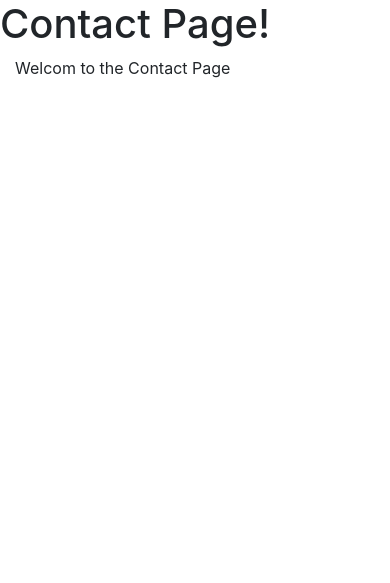
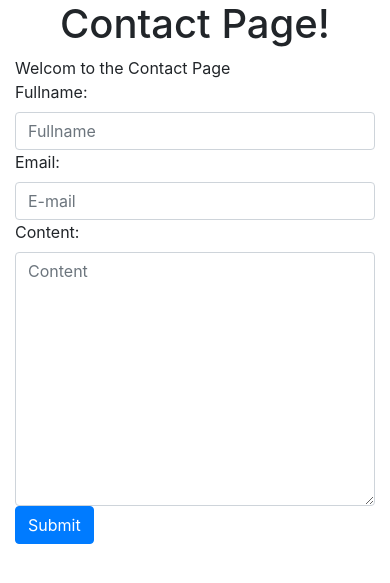
Before and after one commit to szymon6927/django-ecommerce, a Django app: page /contact/ in a window 390 px wide. Shown: the top 583 px of the page. Run offline with Django 3.2, Linux system fonts and the light colour scheme; some libraries are stand-ins or nearby versions.

Commit message:
add tempaltes, create user login and register form

```diff
--- /dev/null
+++ b/ecommerce/ecommerce/form.py
@@ -0,0 +1,55 @@
+from django import forms
+from django.contrib.auth import get_user_model
+
+
+class ContactForm(forms.Form):
+    fullname = forms.CharField(widget=forms.TextInput(attrs={'class': 'form-control', 'placeholder': 'Fullname'}))
+    email = forms.EmailField(widget=forms.EmailInput(attrs={'class': 'form-control', 'placeholder': 'E-mail'}))
+    content = forms.CharField(widget=forms.Textarea(attrs={'class': 'form-control', 'placeholder': 'Content'}))
+
+    def clean_email(self):
+        email = self.cleaned_data.get('email')
+        if 'gmail.com' not in email:
+            raise forms.ValidationError("Email does not contain gmail domain")
+
+        return email
+
+
+class LoginForm(forms.Form):
+    username = forms.CharField()
+    password = forms.CharField(widget=forms.PasswordInput)
+
+
+class RegisterForm(forms.Form):
+    username = forms.CharField()
+    email = forms.EmailField()
+    password1 = forms.CharField(widget=forms.PasswordInput)
+    password2 = forms.CharField(label="Confirm password", widget=forms.PasswordInput)
+
+    def clean_username(self):
+        username = self.cleaned_data.get('username')
+        user = get_user_model()
+        qs = user.objects.filter(username=username)
+        if qs.exists():
+            raise forms.ValidationError("Username is taken")
+
+        return username
+
+    def clean_email(self):
+        email = self.cleaned_data.get('email')
+        user = get_user_model()
+        qs = user.objects.filter(email=email)
+        if qs.exists():
+            raise forms.ValidationError("email is taken")
+
+        return email
+
+    def clean(self):
+        data = self.cleaned_data
+        password1 = data.get('password1')
+        password2 = data.get('password2')
+
+        if password1 == password2:
+            return data
+        else:
+            raise forms.ValidationError("Password must much")
--- a/ecommerce/ecommerce/settings.py
+++ b/ecommerce/ecommerce/settings.py
@@ -118,3 +118,9 @@ USE_TZ = True
 # https://docs.djangoproject.com/en/1.11/howto/static-files/
 
 STATIC_URL = '/static/'
+
+STATICFILES_DIRS = [
+    os.path.join(BASE_DIR, "static"),
+]
+
+STATIC_ROOT = os.path.join(os.path.dirname(BASE_DIR), "static")
--- a/ecommerce/ecommerce/urls.py
+++ b/ecommerce/ecommerce/urls.py
@@ -15,11 +15,18 @@ Including another URLconf
 """
 from django.conf.urls import url
 from django.contrib import admin
-from .views import home_page, about_page, contact_page
+from django.conf import settings
+from django.conf.urls.static import static
+from .views import home_page, about_page, contact_page, login_page, register_page
 
 urlpatterns = [
     url(r'^$', home_page),
     url(r'^about/$', about_page),
     url(r'^contact/$', contact_page),
+    url(r'^login/$', login_page),
+    url(r'^register/$', register_page),
     url(r'^admin/', admin.site.urls),
 ]
+
+if settings.DEBUG:
+    urlpatterns += static(settings.STATIC_URL, document_root=settings.STATIC_ROOT)
--- a/ecommerce/ecommerce/views.py
+++ b/ecommerce/ecommerce/views.py
@@ -1,10 +1,13 @@
-from django.shortcuts import render
+from django.shortcuts import render, redirect
+from django.contrib.auth import login, authenticate, get_user_model
+from .form import ContactForm, LoginForm, RegisterForm
 
 
 def home_page(request):
     context = {
         'title': "Home Page!",
-        'content': "Welcom to the Home Page"
+        'content': "Welcom to the Home Page",
+        'premium_content': "Yeah!"
     }
     return render(request, "hompage.html", context)
 
@@ -18,8 +21,50 @@ def about_page(request):
 
 
 def contact_page(request):
+    contact_form = ContactForm(request.POST or None)
     context = {
         'title': "Contact Page!",
-        'content': "Welcom to the Contact Page"
+        'content': "Welcom to the Contact Page",
+        'form': contact_form
     }
-    return render(request, "hompage.html", context)
+    if contact_form.is_valid():
+        print(contact_form.cleaned_data)
+    return render(request, "contact/view.html", context)
+
+
+def login_page(request):
+    login_form = LoginForm(request.POST or None)
+    context = {
+        'form': login_form
+    }
+    print(request.user.is_authenticated())
+    if login_form.is_valid():
+        print(login_form.cleaned_data)
+        username = login_form.cleaned_data.get('username')
+        password = login_form.cleaned_data.get('password')
+        user = authenticate(request, username=username, password=password)
+        if user is not None:
+            login(request, user)
+            return redirect('/')
+        else:
+            print("Error")
+            context['form'] = LoginForm()
+
+    return render(request, "auth/login.html", context)
+
+
+def register_page(request):
+    register_form = RegisterForm(request.POST or None)
+    context = {
+        'form': register_form
+    }
+    if request.method == 'POST':
+        if register_form.is_valid():
+            user = get_user_model()
+            username = register_form.cleaned_data.get('username')
+            password = register_form.cleaned_data.get('password')
+            email = register_form.cleaned_data.get('email')
+            new_user = user.objects.create_user(username, password, email)
+            print(new_user)
+
+    return render(request, "auth/register.html", context)
--- /dev/null
+++ b/ecommerce/templates/auth/login.html
@@ -0,0 +1,5 @@
+<form method="POST">
+  {% csrf_token %}
+  {{ form }}
+  <button type="submit" class="btn btn-primary">Submit</button>
+</form>
--- /dev/null
+++ b/ecommerce/templates/auth/register.html
@@ -0,0 +1,5 @@
+<form method="POST">
+  {% csrf_token %}
+  {{ form }}
+  <button type="submit" class="btn btn-primary">Submit</button>
+</form>
--- /dev/null
+++ b/ecommerce/templates/contact/view.html
@@ -0,0 +1,38 @@
+<!doctype html>
+<html lang="en">
+  <head>
+    <!-- Required meta tags -->
+    <meta charset="utf-8">
+    <meta name="viewport" content="width=device-width, initial-scale=1, shrink-to-fit=no">
+
+    <!-- Bootstrap CSS -->
+    <link rel="stylesheet" href="https://stackpath.bootstrapcdn.com/bootstrap/4.1.3/css/bootstrap.min.css" integrity="sha384-MCw98/SFnGE8fJT3GXwEOngsV7Zt27NXFoaoApmYm81iuXoPkFOJwJ8ERdknLPMO" crossorigin="anonymous">
+
+    <title>Hello, world!</title>
+  </head>
+  <body>
+    <h1 class="text-center">{{ title }}</h1>
+    <div class="container">
+      <div class="row">
+        <div class="col-md-12 col-sm-12">
+          {{ content }}
+        </div>
+      </div>
+      <div class="row">
+        <div class="col-md-12 col-sm-12">
+          <form method="POST">
+            {% csrf_token %}
+            {{ form }}
+            <button type="submit" class="btn btn-primary">Submit</button>
+          </form>
+        </div>
+      </div>
+    </div>
+
+    <!-- Optional JavaScript -->
+    <!-- jQuery first, then Popper.js, then Bootstrap JS -->
+    <script src="https://code.jquery.com/jquery-3.3.1.min.js" integrity="sha384-q8i/X+965DzO0rT7abK41JStQIAqVgRVzpbzo5smXKp4YfRvH+8abtTE1Pi6jizo" crossorigin="anonymous"></script>
+    <script src="https://cdnjs.cloudflare.com/ajax/libs/popper.js/1.14.3/umd/popper.min.js" integrity="sha384-ZMP7rVo3mIykV+2+9J3UJ46jBk0WLaUAdn689aCwoqbBJiSnjAK/l8WvCWPIPm49" crossorigin="anonymous"></script>
+    <script src="https://stackpath.bootstrapcdn.com/bootstrap/4.1.3/js/bootstrap.min.js" integrity="sha384-ChfqqxuZUCnJSK3+MXmPNIyE6ZbWh2IMqE241rYiqJxyMiZ6OW/JmZQ5stwEULTy" crossorigin="anonymous"></script>
+  </body>
+</html>
--- a/ecommerce/templates/hompage.html
+++ b/ecommerce/templates/hompage.html
@@ -1,3 +1,4 @@
+{% load static %}
 <!doctype html>
 <html lang="en">
   <head>
@@ -6,8 +7,10 @@
     <meta name="viewport" content="width=device-width, initial-scale=1, shrink-to-fit=no">
 
     <!-- Bootstrap CSS -->
-    <link rel="stylesheet" href="https://stackpath.bootstrapcdn.com/bootstrap/4.1.3/css/bootstrap.min.css" integrity="sha384-MCw98/SFnGE8fJT3GXwEOngsV7Zt27NXFoaoApmYm81iuXoPkFOJwJ8ERdknLPMO" crossorigin="anonymous">
+    <link rel="stylesheet" href="https://stackpath.bootstrapcdn.com/bootstrap/4.1.3/css/bootstrap.min.css"
+          integrity="sha384-MCw98/SFnGE8fJT3GXwEOngsV7Zt27NXFoaoApmYm81iuXoPkFOJwJ8ERdknLPMO" crossorigin="anonymous">
 
+    <link rel="stylesheet" href="{% static 'css/style.css' %}" />
     <title>Hello, world!</title>
   </head>
   <body>
@@ -17,13 +20,19 @@
         <div class="col-md-12 col-sm-12">
           {{ content }}
         </div>
+        <div class="col-md-12 col-sm-12">
+          <img class="img-fluid" src="{% static 'img/glass.jpg' %}" />
+        </div>
+        {% if user.is_authenticated %}
+          <div class="col-md-12 col-sm-12">{{ premium_content }}</div>
+        {% endif %}
       </div>
     </div>
 
     <!-- Optional JavaScript -->
     <!-- jQuery first, then Popper.js, then Bootstrap JS -->
-    <script src="https://code.jquery.com/jquery-3.3.1.min.js" integrity="sha384-q8i/X+965DzO0rT7abK41JStQIAqVgRVzpbzo5smXKp4YfRvH+8abtTE1Pi6jizo" crossorigin="anonymous"></script>
-    <script src="https://cdnjs.cloudflare.com/ajax/libs/popper.js/1.14.3/umd/popper.min.js" integrity="sha384-ZMP7rVo3mIykV+2+9J3UJ46jBk0WLaUAdn689aCwoqbBJiSnjAK/l8WvCWPIPm49" crossorigin="anonymous"></script>
-    <script src="https://stackpath.bootstrapcdn.com/bootstrap/4.1.3/js/bootstrap.min.js" integrity="sha384-ChfqqxuZUCnJSK3+MXmPNIyE6ZbWh2IMqE241rYiqJxyMiZ6OW/JmZQ5stwEULTy" crossorigin="anonymous"></script>
+    <script src="https://code.jquery.com/jquery-3.3.1.min.js"></script>
+    <script src="https://cdnjs.cloudflare.com/ajax/libs/popper.js/1.14.3/umd/popper.min.js"></script>
+    <script src="https://stackpath.bootstrapcdn.com/bootstrap/4.1.3/js/bootstrap.min.js"></script>
   </body>
 </html>
```
Also changed, not shown: 1 other file.
